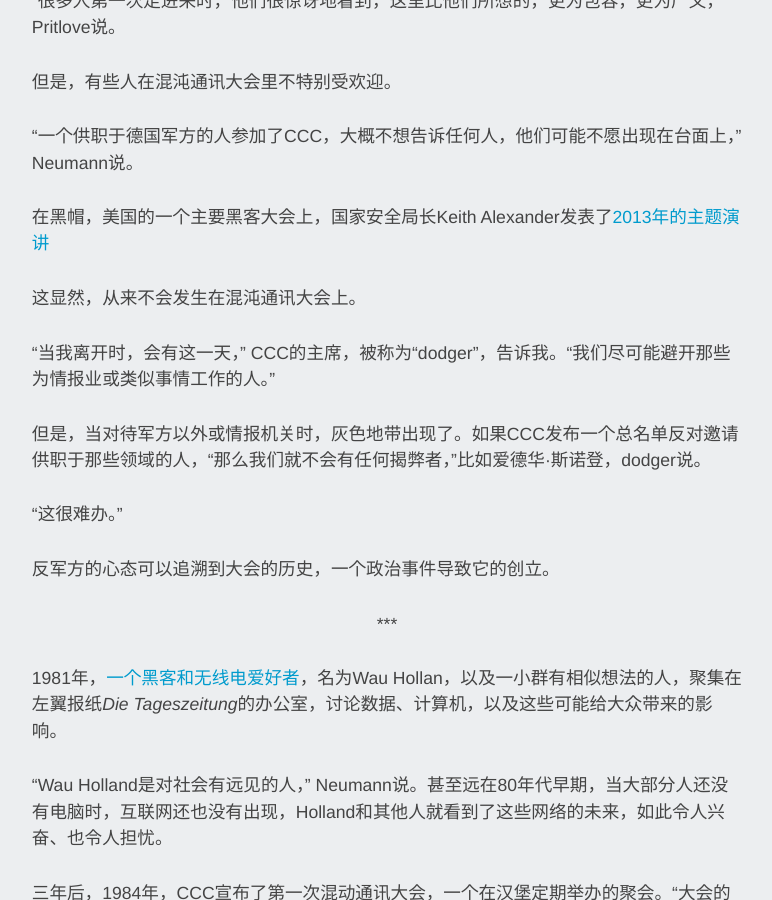
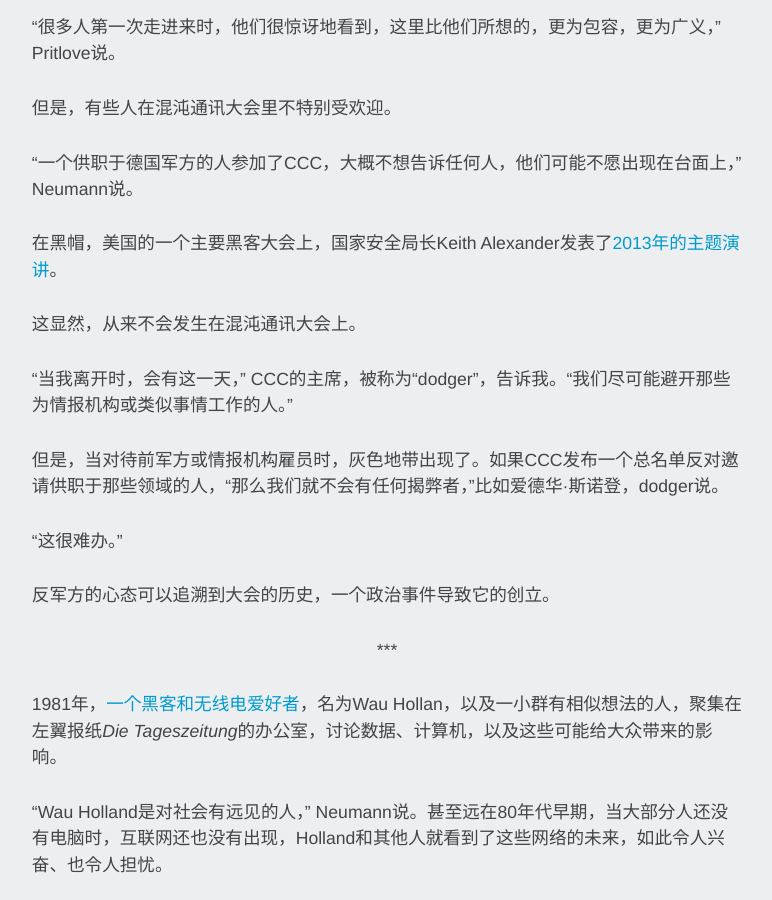
Before and after one commit to hardenedlinux/hardenedlinux.github.io, a Jekyll site: the page built from _posts/2016-03-02-chaos-communication-congress-a-very-german-hacking-conference.markdown, in a window 1280 px wide and 900 px high, scrolled down 2231 px. Shown: the whole window, without its empty margins (253-1025 px from the left). Built offline with Jekyll 4.4.1, drawn with Linux system fonts in a browser that asks for light colours; nearby versions of some CDN libraries; some of the changed text lies outside the part shown.

Commit message:
fix typo

```diff
--- a/_posts/2016-03-02-chaos-communication-congress-a-very-german-hacking-conference.markdown
+++ b/_posts/2016-03-02-chaos-communication-congress-a-very-german-hacking-conference.markdown
@@ -58,16 +58,16 @@
 “一个供职于德国军方的人参加了CCC，大概不想告诉任何人，他们可能不愿出现在台面上，” Neumann说。
 
 
-在黑帽，美国的一个主要黑客大会上，国家安全局长Keith Alexander发表了[2013年的主题演讲](https://www.youtube.com/watch?v=4Sg4AtcW0LU)
+在黑帽，美国的一个主要黑客大会上，国家安全局长Keith Alexander发表了[2013年的主题演讲](https://www.youtube.com/watch?v=4Sg4AtcW0LU)。
 
 
 这显然，从来不会发生在混沌通讯大会上。
 
 
-“当我离开时，会有这一天，” CCC的主席，被称为“dodger”，告诉我。“我们尽可能避开那些为情报业或类似事情工作的人。”
+“当我离开时，会有这一天，” CCC的主席，被称为“dodger”，告诉我。“我们尽可能避开那些为情报机构或类似事情工作的人。”
 
 
-但是，当对待军方以外或情报机关时，灰色地带出现了。如果CCC发布一个总名单反对邀请供职于那些领域的人，“那么我们就不会有任何揭弊者，”比如爱德华·斯诺登，dodger说。
+但是，当对待前军方或情报机构雇员时，灰色地带出现了。如果CCC发布一个总名单反对邀请供职于那些领域的人，“那么我们就不会有任何揭弊者，”比如爱德华·斯诺登，dodger说。
 
 
 “这很难办。”
```
Also changed, not shown: other parts of _posts/2016-03-02-chaos-communication-congress-a-very-german-hacking-conference.markdown (+1 -1 lines).
